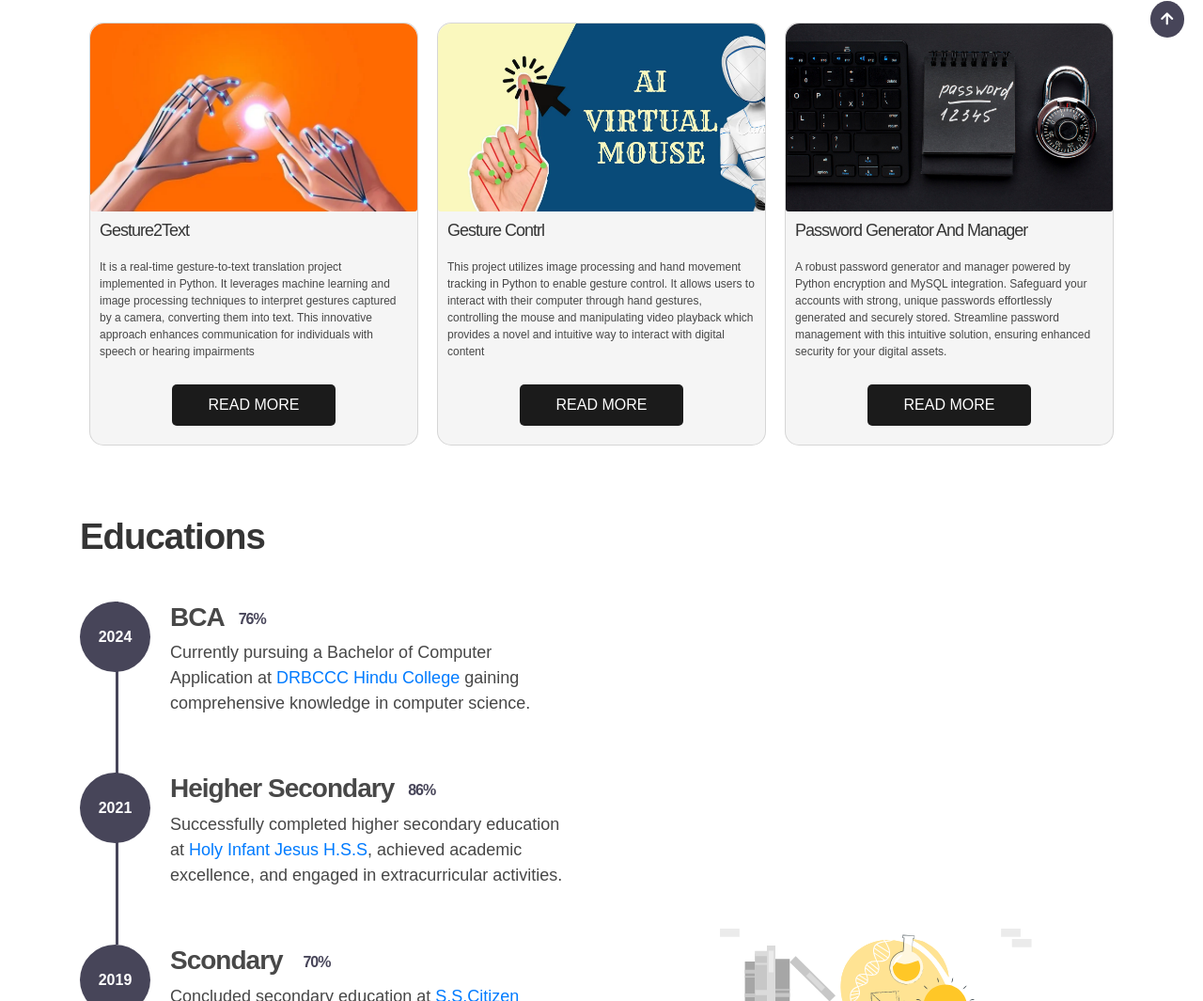
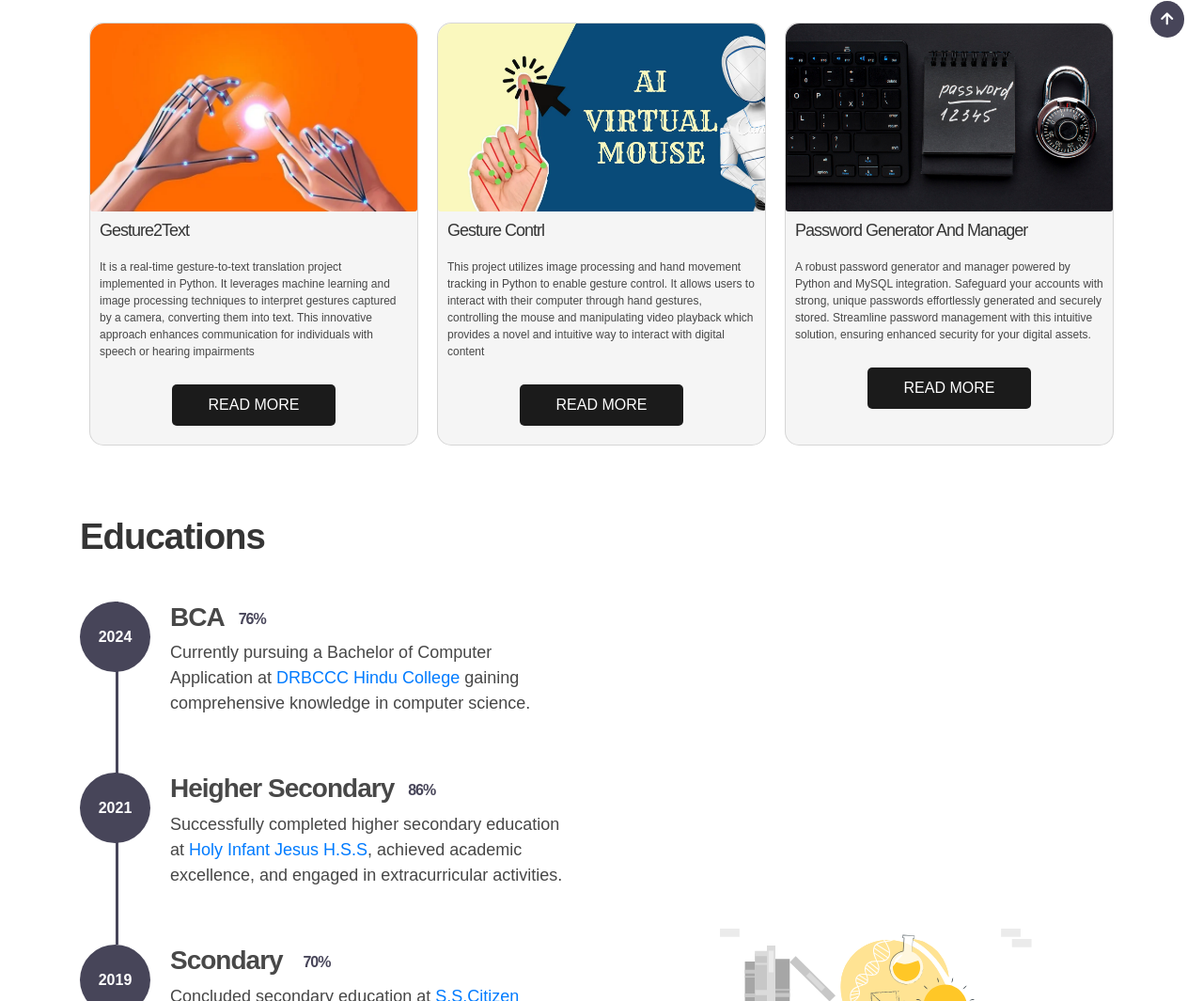
Before and after one commit to sharathkumaar-sk/Portfolio, a plain HTML site: page index.html in a window 1280 px wide. Shown: the part 740-1805 px from the top of the page at 94% size. Drawn offline with nearby package versions, Linux system fonts and the light colour scheme.

Commit message:
Update index.html

```diff
--- a/index.html
+++ b/index.html
@@ -120,7 +120,7 @@
             <div class="card">
                 <div class="card-image card-3"></div>
                 <h3>Password Generator And Manager</h3>
-                <p>A robust password generator and manager powered by Python encryption and MySQL integration. Safeguard your accounts with strong, unique passwords effortlessly generated and securely stored. Streamline password management with this intuitive solution, ensuring enhanced security for your digital assets.</p>
+                <p>A robust password generator and manager powered by Python and MySQL integration. Safeguard your accounts with strong, unique passwords effortlessly generated and securely stored. Streamline password management with this intuitive solution, ensuring enhanced security for your digital assets.</p>
                 <a href="https://github.com/sharathkumaar-sk/Password-Generator-And-Manager.git" target="blank">READ MORE</a>
             </div>
         </div>
```
